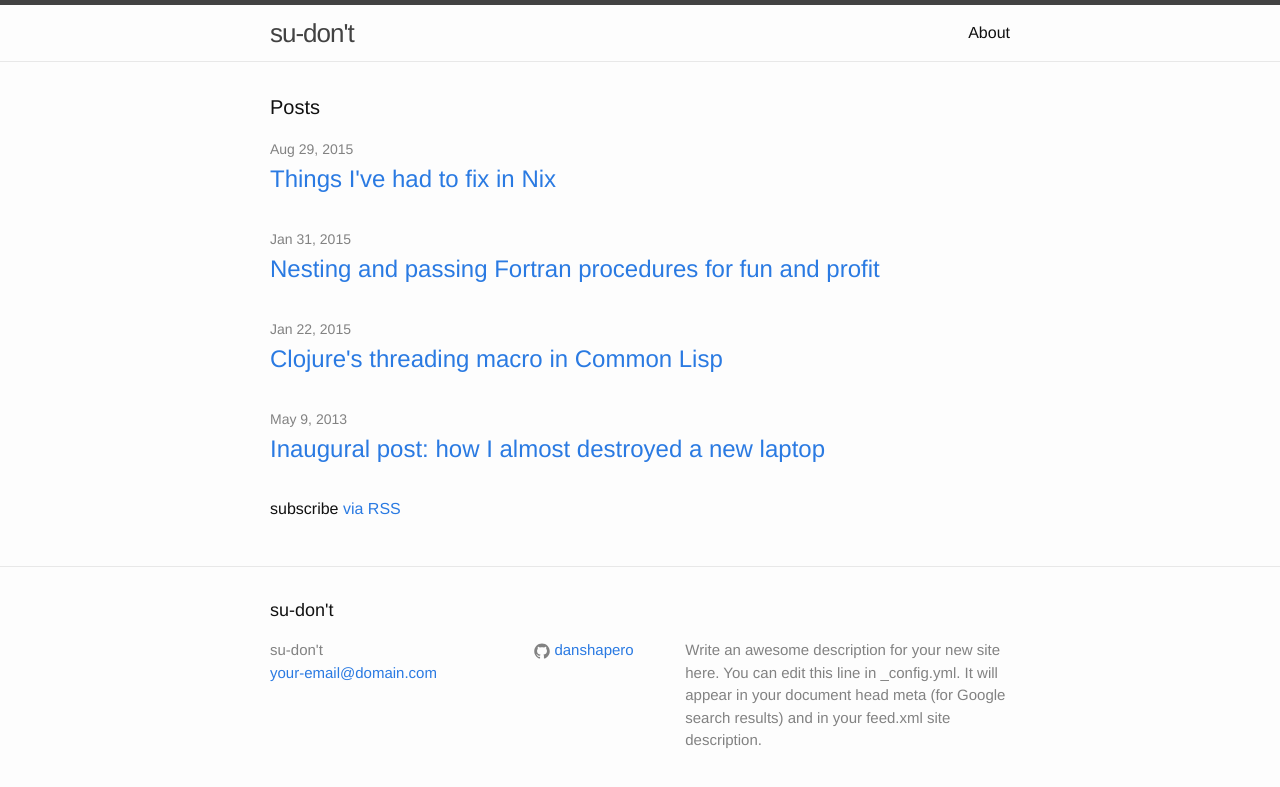
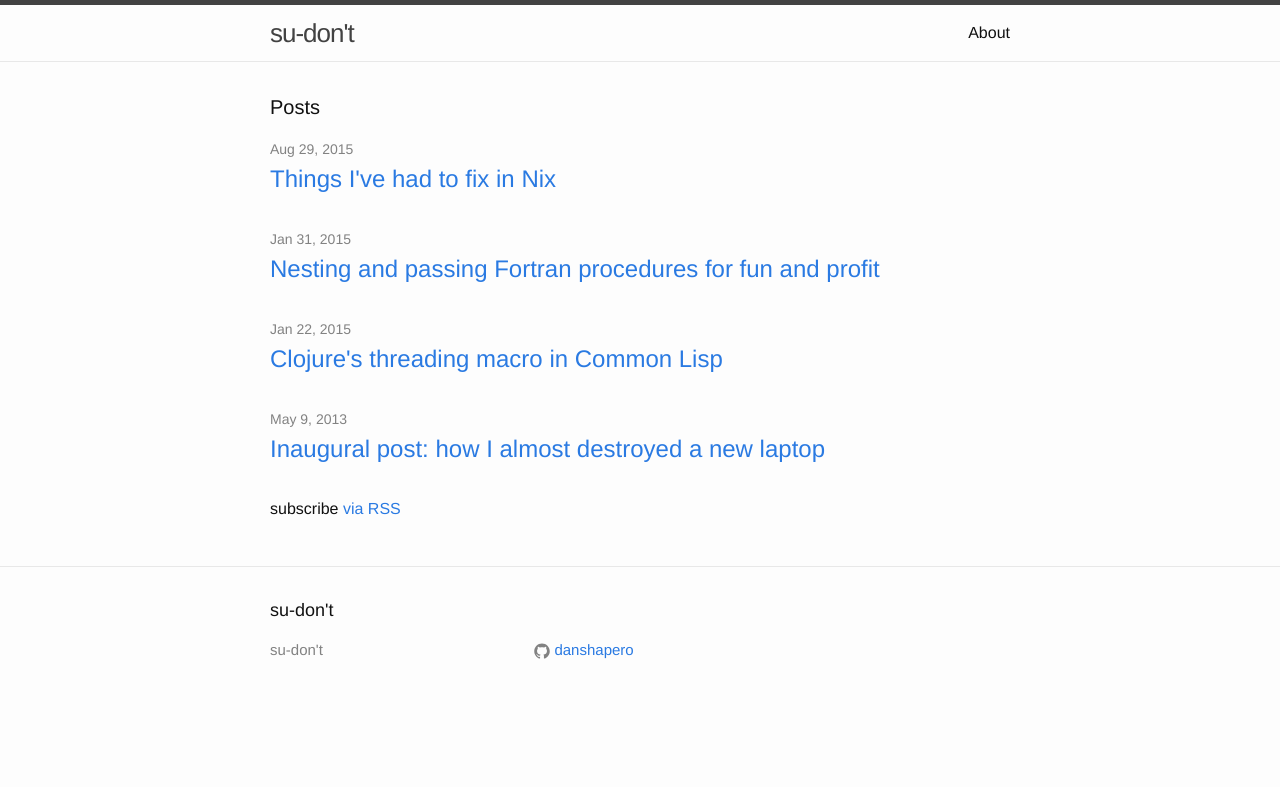
Before and after one commit to danshapero/danshapero.github.io, a Jekyll site: the page built from index.html, in a window 1280 px wide. Shown: the top 787 px of the page. Built offline with Jekyll 4.4.1, drawn with Linux system fonts in a browser that asks for light colours.

Commit message:
Removed some junk from _config.yml

```diff
--- a/_config.yml
+++ b/_config.yml
@@ -1,12 +1,6 @@
 # Site settings
 title: su-don't
-email: your-email@domain.com
-description: > # this means to ignore newlines until "baseurl:"
-  Write an awesome description for your new site here. You can edit this
-  line in _config.yml. It will appear in your document head meta (for
-  Google search results) and in your feed.xml site description.
-baseurl: "" # the subpath of your site, e.g. /blog/
-url: "http://yourdomain.com" # the base hostname & protocol for your site
+url: "http://danshapero.github.io" # the base hostname & protocol for your site
 github_username: danshapero
 
 # Build settings
```
